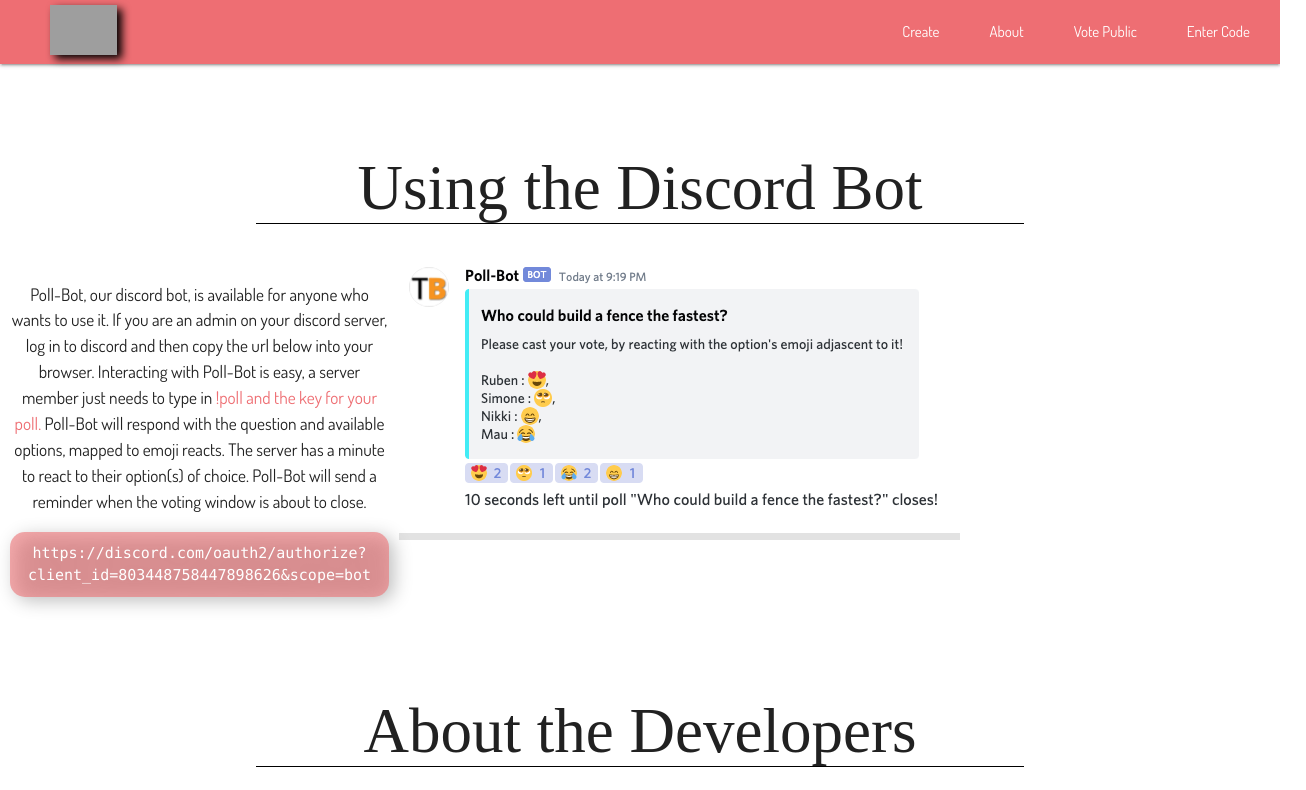
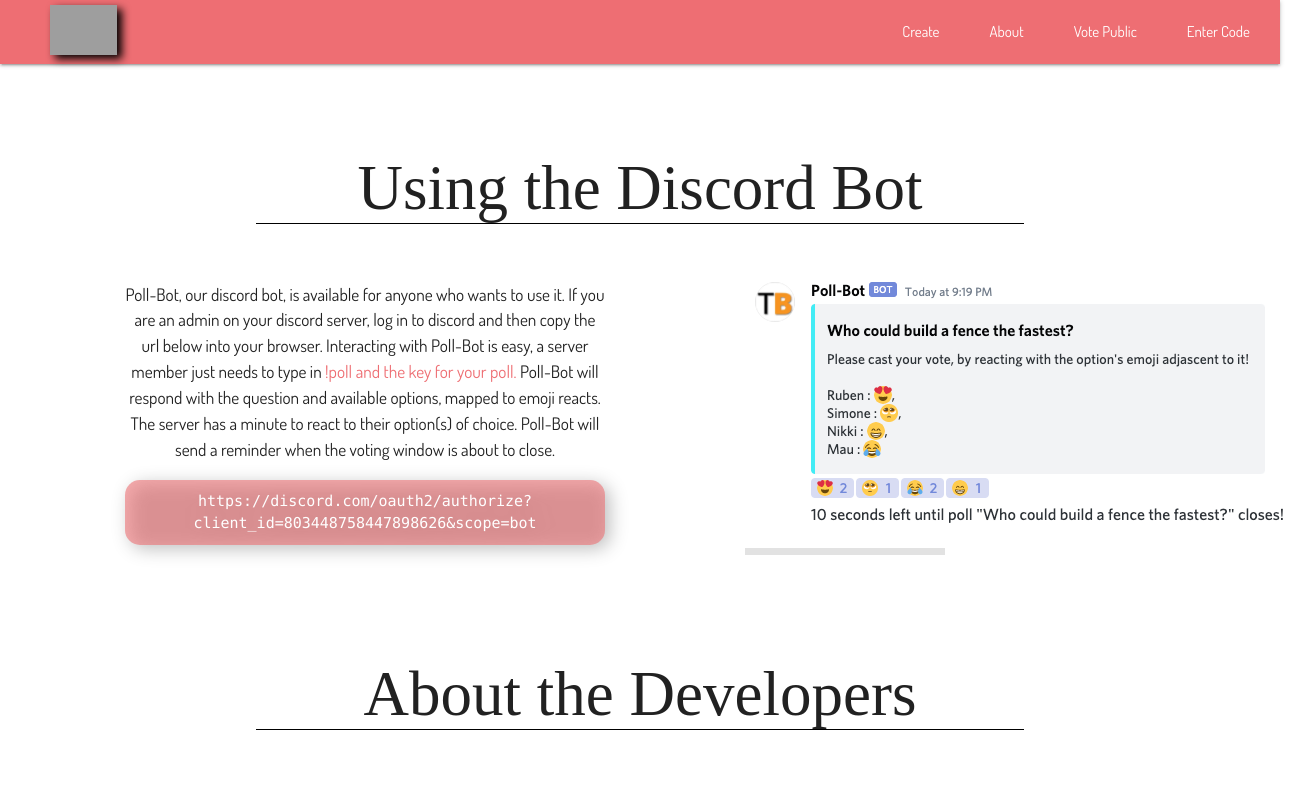
Before and after one commit to NikkiHmltn/tier-breaker, a React (Create React App) app: page /about in a window 1280 px wide. Shown: the top 790 px of the page, 1306 px wide, since content can reach past the window. Built offline with nearby package versions, Linux system fonts and the light colour scheme; no server answers; grey boxes are pictures that could not be loaded; a web font is replaced by a local one.

Commit message:
merge all changes

```diff
--- a/src/components/css/About.css
+++ b/src/components/css/About.css
@@ -76,9 +76,11 @@
 }
 
 .bot-img {
-    height: 100%;
+    max-height: 100%;
+    max-width: 200px;
     background-color: #e2e2e2;
     border-radius: 1px lightgrey solid;
+    margin: 15px;
 }
 
 .bot-desc {
```
